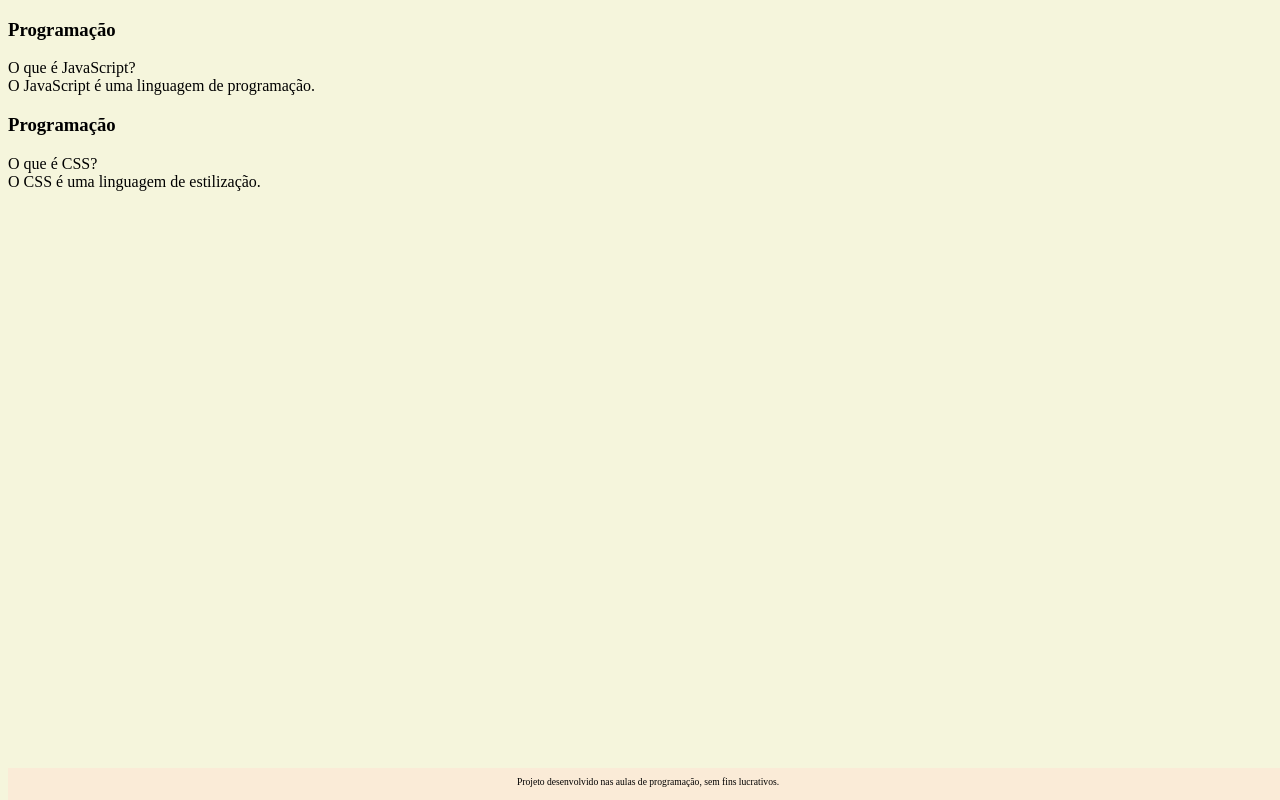
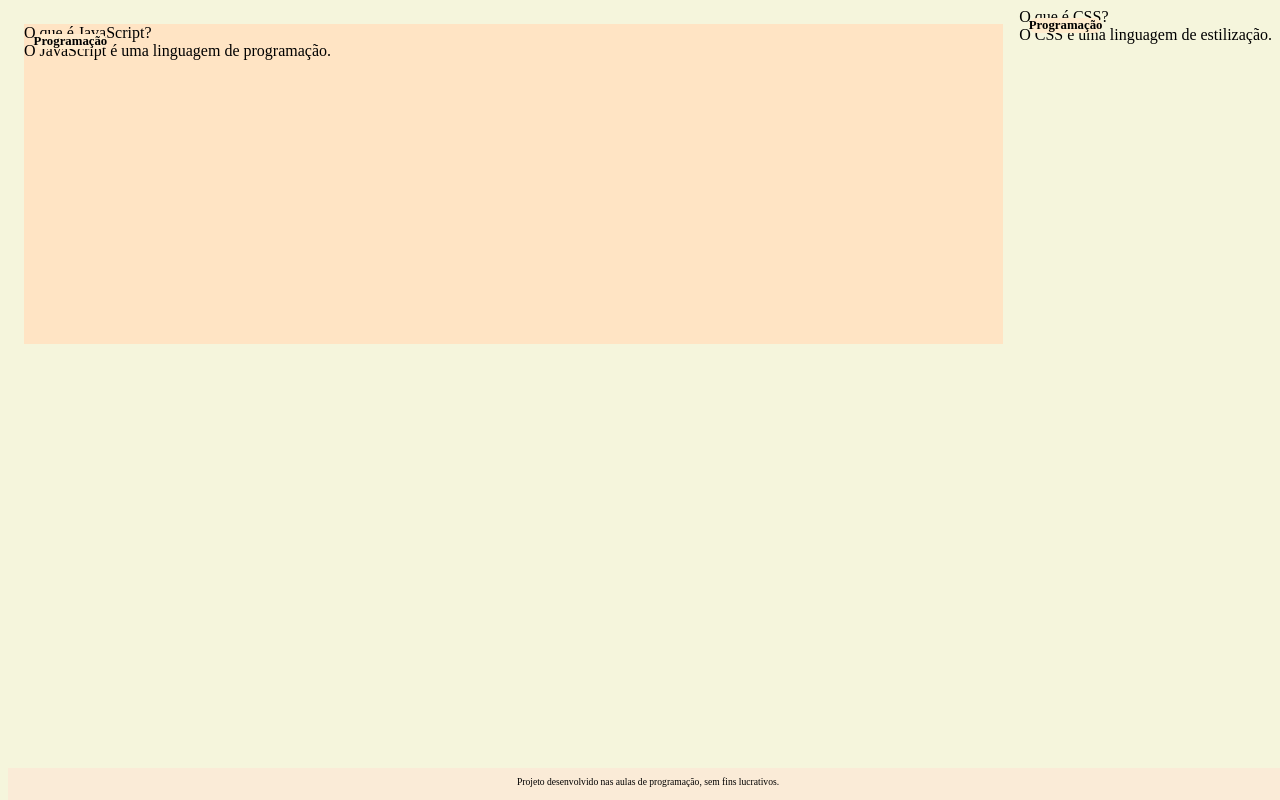
Before and after one commit to Renan31000/segundo-repositorio2, a plain HTML site: page index.html in a window 1280 px wide. Drawn offline with Linux system fonts and the light colour scheme.

Commit message:
aula 22/05

```diff
--- a/style.css
+++ b/style.css
@@ -1,6 +1,33 @@
 body {
     background-color: beige;
     font-family: Bai Jamjuree;
+}
+
+#container {
+    display: flex;
+}
+
+.cartao {
+    margin: 1rem 1rem;
+    background-color: bisque;
+    height: 20rem;
+    flex-grow: 1;
+    flex-basis: calc(33% -6rem);
+}
+
+.catao__conteudo {
+    text-align: center;
+    height: 100%;
+}
+
+.cartao__conteudo h3 {
+    background-color: blanchedalmond;
+    text-align: left;
+    padding: o.5%;
+    position: absolute;
+    margin: 0.6rem;
+    border-radius: 0.6rem;
+    font-size: 1vw;
 }
 
 footer {
```
